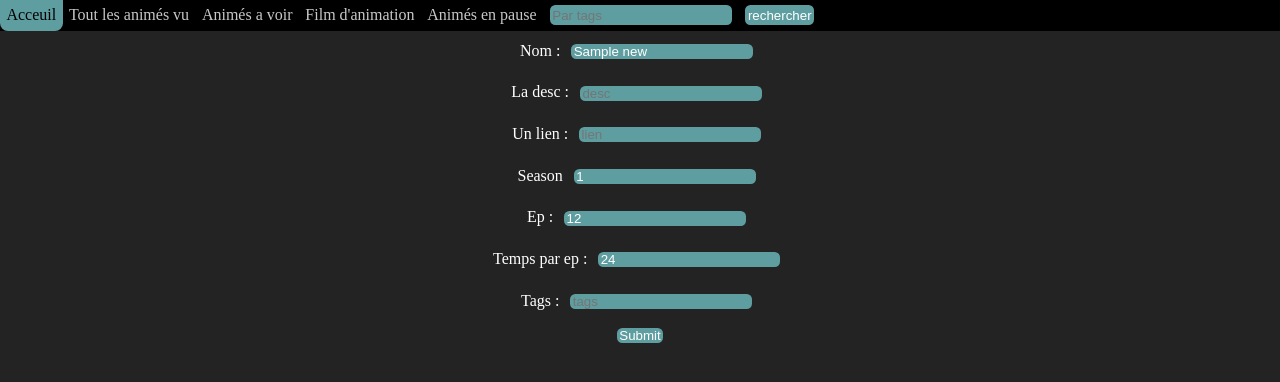
After one commit to titivince/list-anime, a PHP site: page /animes-termine.php?id=1 in a window 1280 px wide. The commit adds this page. Shown: the top 382 px of the page. Run offline with PHP 8.4, Linux system fonts and the light colour scheme; tables that the repository leaves empty hold one stand-in row (values such as "Sample post").

Commit message:
add php file

```diff
--- /dev/null
+++ b/animes-termine.php
@@ -0,0 +1,71 @@
+<?php
+require('src/function.php');
+require('src/pdo.php');
+
+$pdo = (new Connection())->pdo();
+$sql = $pdo->query("SELECT * FROM new WHERE id = {$_GET['id']}");
+
+$animes = $sql->fetch();
+if(!empty($_POST['name'])){
+
+    $name = $_POST["name"];
+    $desc = $_POST["plot"];
+    $link = $_POST["link"];
+    $season = intval($_POST['season']);
+    $ep = intval($_POST['ep']);
+    $time = intval($_POST['time']);
+    $tags = $_POST['tags'];
+
+    $env = $pdo->query("INSERT INTO list (name, plot ,link ,season ,ep ,time ,tags)
+    VALUES
+    ('$name', '$desc', '$link', $season, $ep, $time,'$tags')");
+
+    $del = $pdo->query("DELETE FROM new WHERE id = {$_GET['id']}");
+    echo '<h1>c\'est envoyé</h1>';
+
+    header("location: ../list-animes/");
+}
+?>
+<!DOCTYPE html>
+<html lang="fr">
+<head>
+    <meta charset="UTF-8">
+    <meta name="viewport" content="width=device-width, initial-scale=1.0">
+    <link rel="stylesheet" href="asset/style.css">
+    <title>Document</title>
+</head>
+<body>
+    <?php require('src/nav.html'); ?>
+    <form class="center" action="" method="POST">
+        <div>
+            <label>Nom :</label>
+            <input type="text" name="name" value="<?=$animes['name'] ?>">
+        </div>
+        <div>
+            <label>La desc :</label>
+            <input type="text" name="plot" placeholder="desc">
+        </div>
+        <div>
+            <label>Un lien :</label>
+            <input type="text" name="link" placeholder="lien">
+        </div>
+        <div>
+            <label>Season</label>
+            <input type="text" name="season" value="1">
+        </div>
+        <div>
+            <label>Ep :</label>
+            <input type="text" name="ep" value="12">
+        </div>
+        <div>
+            <label>Temps par ep :</label>
+            <input type="text" name="time" value="24">
+        </div>
+        <div>
+            <label>Tags :</label>
+            <input type="text" name="tags" placeholder="tags">
+        </div>
+        <input type="submit">
+    </form>
+</body>
+</html>
--- a/asset/style.css
+++ b/asset/style.css
@@ -14,10 +14,8 @@ nav{
 a{
     text-decoration: none;
     color: cadetblue;
-    margin: .2em .4em;
 }
 nav a{
-    margin: 0;
     padding: .4em;
     background-color: #000;
     border: none;
@@ -31,7 +29,7 @@ nav a:hover{
     transition: .5s;
 }
 h1{
-    margin: .3em 0;
+    margin: .2em 0;
     color:cadetblue;
 }
 input{
@@ -40,6 +38,7 @@ input{
     background-color: cadetblue;
     border-radius: .4em;
     border: none;
+    color: #fff;
 }
 .main-block{
     justify-content: space-evenly;
@@ -49,6 +48,7 @@ input{
 .block{
     width: 32%;
     margin-bottom: .8em;
+    padding-bottom: .2em;
     background-color: black;
     color: cadetblue;
     border-radius: .5em;
@@ -59,19 +59,24 @@ input{
 .center{
     text-align: center;
 }
-
 h2{
     margin: .2em 0;
 }
-p{
+p, div a{
     margin: .2em .4em;
+}
+div a:hover{
+    color: #fff;
 }
 .desc{
     margin: .2em;
 }
-
 .info{
     justify-content: space-evenly;
+}
+form div{
+    padding: .5em;
+    color: #fff;
 }
 footer{
     margin-top: .8em;
--- a/src/main-block.php
+++ b/src/main-block.php
@@ -21,7 +21,7 @@
             }
             ?>
             <h2 class="center"><?= $anime['name']?></h2>
-            <p class="desc">synopsys : <?= excerpt($anime['desc'])?></p>
+            <p class="desc">synopsys : <?= excerpt($anime['plot'])?></p>
             <a href="<?= $anime['link']?>" target="_blank">Lien vidéo</a>
             <div class="info d-flex">
                 <p>Saisons : <?= $anime['season']?></p>
--- a/src/nav.html
+++ b/src/nav.html
@@ -1,12 +1,11 @@
 <nav class="d-flex">
     <a href="../list-anime">Acceuil</a>
     <a href="tout-les-animes.php">Tout les animés vu</a>
-    <a href="animes-by-cat.php">Par catégorie</a>
-    <a href=".php">Animés a voir</a>
+    <a href="animes-a-voir.php">Animés a voir</a>
     <a href=".php">Film d'animation</a>
     <a href=".php">Animés en pause</a>
     <form class="d-flex" action="animes-by-cat.php" method="POST">
-        <input type="text" name="select">
+        <input type="text" name="select" placeholder="Par tags">
         <input type="submit" value="rechercher">
     </form>
 </nav>
```
Also changed, not shown: animes-a-voir.php (renamed from index.php, +10 -5 lines), sql/set_up.sql (+7 -1 lines), src/a-voir-block.php (added, +10 -0 lines).
